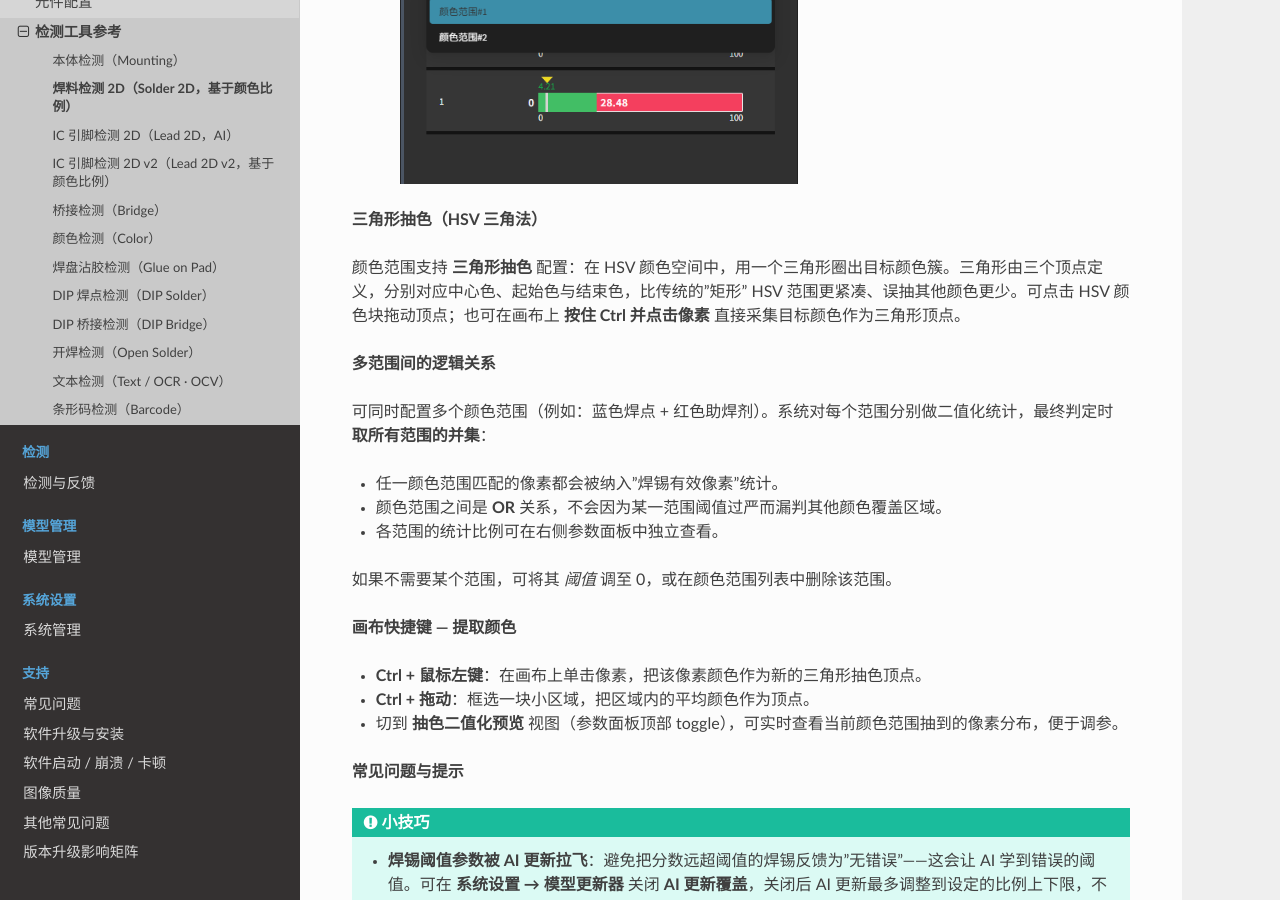
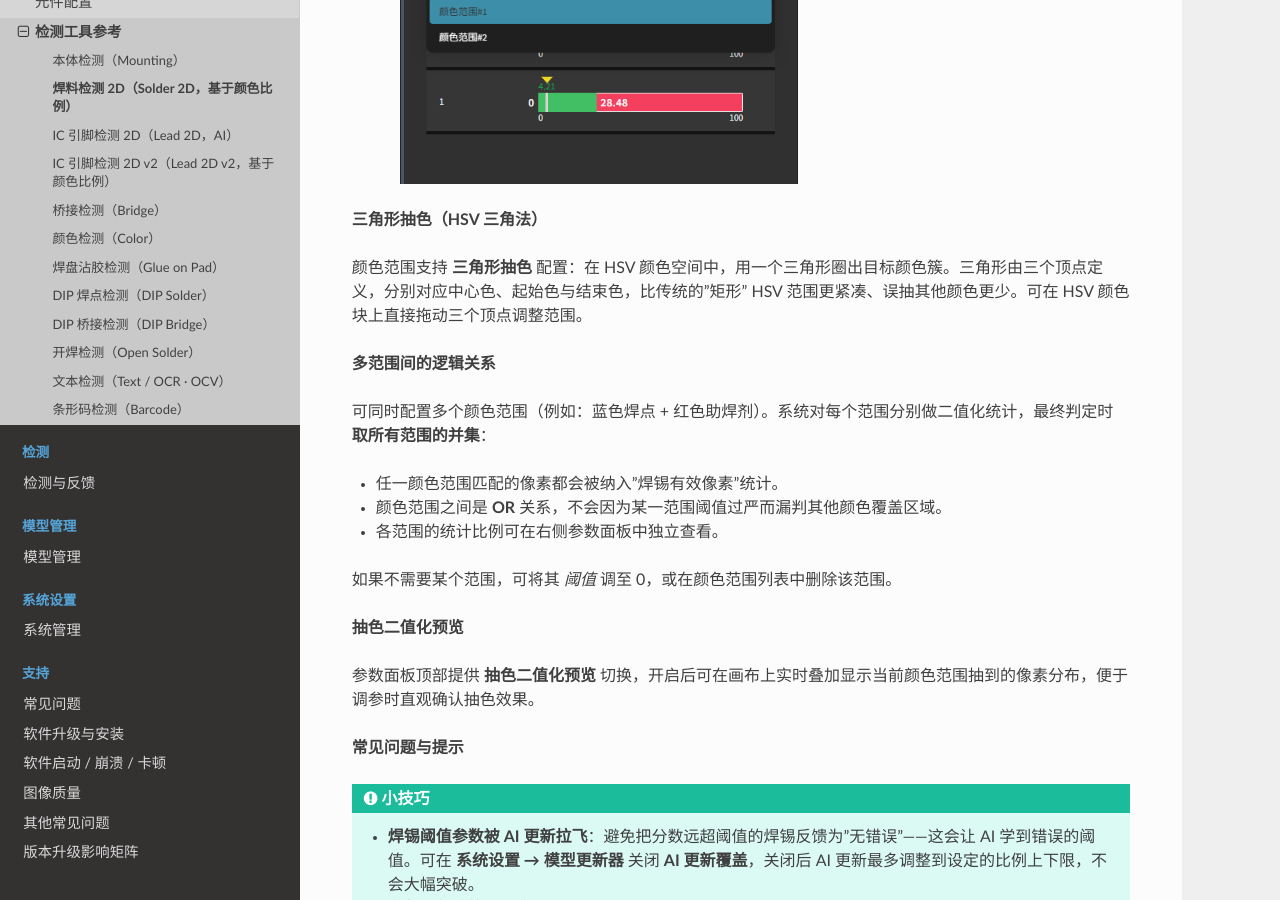
Before and after one commit to DaoAI-Robotics-Inc/daoai_pcb_aoi_user_manual, a Sphinx documentation site: the page built from docs/source/complete_user_guide/config/detection_tools/solder_2d.rst, in a window 1280 px wide and 900 px high, scrolled down 2436 px. Built offline with Sphinx 7.4.7 and the Read the Docs theme 3.1.0, drawn with Linux system fonts in a browser that asks for light colours.

Commit message:
docs: remove non-existent Ctrl-click canvas color-pick claims (solder_2d)
User confirmed: the software does NOT support Ctrl+click / Ctrl+drag
on the canvas to extract pixel color into the tricolor vertex. I'd
added those instructions in Phase 1 (commit 6f66e9b, solder_2d 三角形
抽色 section) based on speculation, not actual UI behavior. Removed.

  - 三角形抽色 paragraph: dropped the "按住 Ctrl 并点击像素 直接采集
    目标颜色作为三角形顶点" half-sentence; left only the verified
    interaction (drag vertices on the HSV color block).
  - "画布快捷键 — 提取颜色" section deleted entirely (had Ctrl+左键
    + Ctrl+拖动 bullets). Replaced with the verified "抽色二值化预览"
    toggle which is a real param-panel control, not a canvas shortcut.

Verified-real Ctrl shortcuts kept untouched:
  - inspection/index.rst Ctrl+Alt+1-9 (defect-feedback offset, verified
    against Review.jsx/DefectFeedbackList.jsx code in Phase 1).
  - support/faq.rst Ctrl+R / Ctrl+Shift+R (browser-level shortcut for
    cache refresh — not app-specific).

Build (-E -a zh_CN) verified clean (0 W/E).

Co-Authored-By: Claude Opus 4.7 (1M context) <noreply@anthropic.com>

```diff
--- a/docs/source/complete_user_guide/config/detection_tools/solder_2d.rst
+++ b/docs/source/complete_user_guide/config/detection_tools/solder_2d.rst
@@ -40,7 +40,7 @@
 
 **三角形抽色（HSV 三角法）**
 
-颜色范围支持 **三角形抽色** 配置：在 HSV 颜色空间中，用一个三角形圈出目标颜色簇。三角形由三个顶点定义，分别对应中心色、起始色与结束色，比传统的"矩形" HSV 范围更紧凑、误抽其他颜色更少。可点击 HSV 颜色块拖动顶点；也可在画布上 **按住 Ctrl 并点击像素** 直接采集目标颜色作为三角形顶点。
+颜色范围支持 **三角形抽色** 配置：在 HSV 颜色空间中，用一个三角形圈出目标颜色簇。三角形由三个顶点定义，分别对应中心色、起始色与结束色，比传统的"矩形" HSV 范围更紧凑、误抽其他颜色更少。可在 HSV 颜色块上直接拖动三个顶点调整范围。
 
 **多范围间的逻辑关系**
 
@@ -52,11 +52,9 @@
 
 如果不需要某个范围，可将其 *阈值* 调至 0，或在颜色范围列表中删除该范围。
 
-**画布快捷键 — 提取颜色**
+**抽色二值化预览**
 
-* **Ctrl + 鼠标左键**：在画布上单击像素，把该像素颜色作为新的三角形抽色顶点。
-* **Ctrl + 拖动**：框选一块小区域，把区域内的平均颜色作为顶点。
-* 切到 **抽色二值化预览** 视图（参数面板顶部 toggle），可实时查看当前颜色范围抽到的像素分布，便于调参。
+参数面板顶部提供 **抽色二值化预览** 切换，开启后可在画布上实时叠加显示当前颜色范围抽到的像素分布，便于调参时直观确认抽色效果。
 
 
 **常见问题与提示**
```
